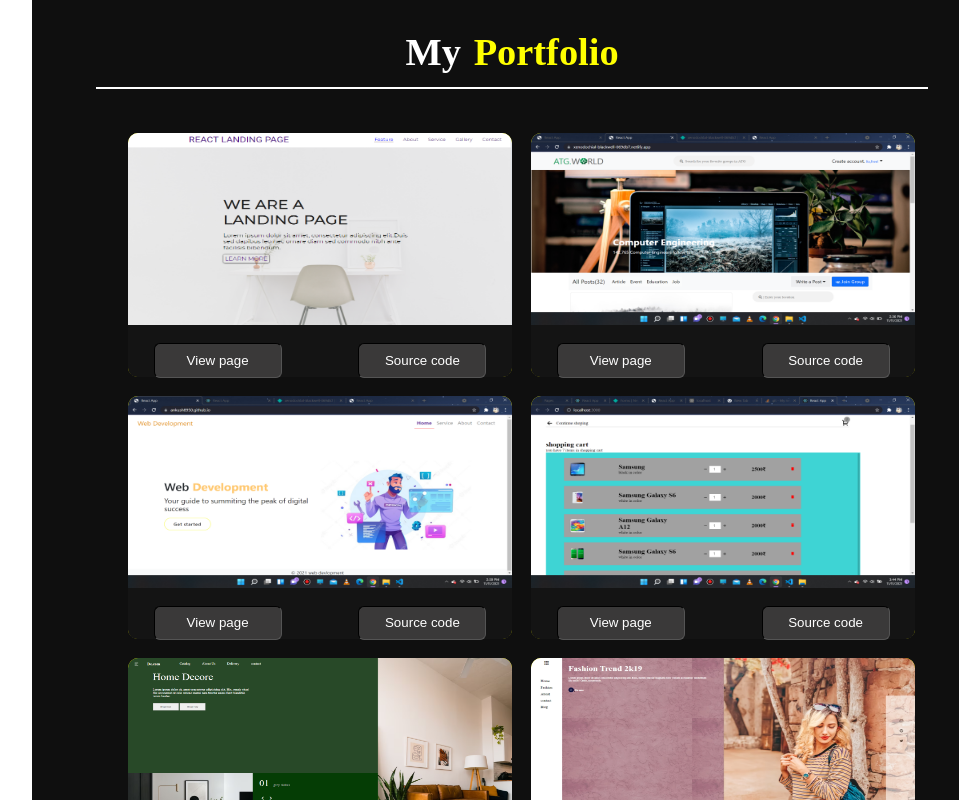
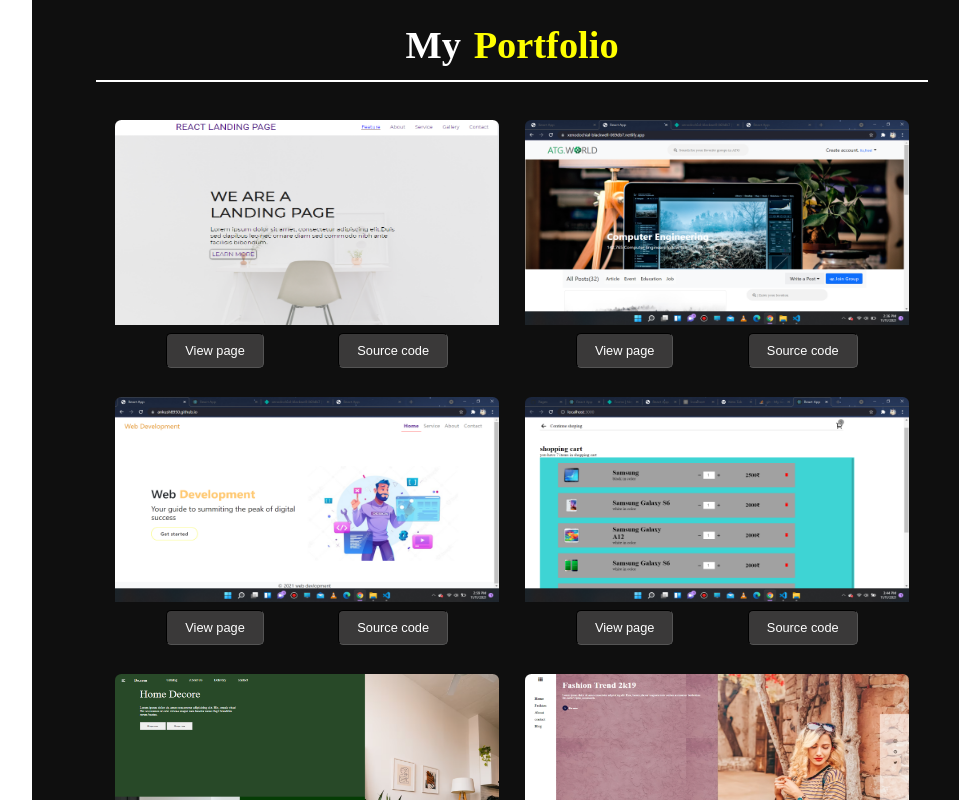
Before and after one commit to Ankush8950/my-portfolio, a React (Create React App) app: page / in a window 1280 px wide. Shown: the part 1820-2620 px from the top of the page, without its empty margins (288-1247 px from the left). Built offline with nearby package versions, Linux system fonts and the light colour scheme; the HTML template or start-up script is replaced by a standard one; a web font is replaced by a local one.

Commit message:
update portfolio

```diff
--- a/src/Component/About/About.module.css
+++ b/src/Component/About/About.module.css
@@ -23,15 +23,15 @@
 
 .head h1{
     font-size: 2.5vw;
-    color: yellow;
+    color:yellow;
     display: flex;
     align-items: center;
     justify-content: center;
 }
 
-h1 span{
+.head h1 span{
     font-size: 2.5vw;
-    color: rgb(255, 255, 255);
+    color: white;
 }
 
 .contaier{
--- a/src/Component/Header/Header.module.css
+++ b/src/Component/Header/Header.module.css
@@ -118,7 +118,7 @@ span{
         position: fixed;
         display: block;
         font-size: 50px;
-        color: rgb(180, 34, 34);
+        color: rgb(253, 252, 252);
         position: absolute;
         top: 30px;
         right: 30px;
--- a/src/Component/Portfolio/Card.module.css
+++ b/src/Component/Portfolio/Card.module.css
@@ -1,171 +1,103 @@
 .Card{
+    width: auto;
+    height: auto;
+    /* background-color: khaki; */
+    margin: 1vw;
     position: relative;
+    border-radius: 0.5vw;
+    overflow: hidden;
+}
+.port_image{
     width: 30vw;
-    height: 19vw;
-    border-radius: 10px;
-    background-color: yellow;
+    height: 16vw;
+}
+
+.port_image:hover + .cardHov_btn{
+   width: 30vw;
+   height: 16vw;
+   background: -webkit-linear-gradient(to right, #ffe000, #799f0c);
+   background: linear-gradient(to right, #ffe100b9, #789f0cc2);
+   display: flex;
+   align-items: center;
+   justify-content: space-between;
+   position: absolute;
+   top: 0;
+   left: 0;
+   bottom: 0;
+   right: 0;
+}
+
+.cardHov_btn{
     display: flex;
     align-items: center;
-    justify-content: center;
-    flex-direction: column;
-    margin-left: 1.5vw;
-    margin-top: 1.5vw;
-    /* border: 0.2px solid white; */
+    justify-content: space-between;
+    width: auto;
+    height: auto;
+    /* background-color: lawngreen; */
+    text-decoration: none;
+    padding: 0.3vw 4vw 0.3vw 4vw ;
+
+}
+.cardHov_btn a{
+    text-decoration: none;
+    display: flex;
 }
 
-.port_image{
-    position: relative;
-    width: 30vw;
-    height: 15vw;
-    border-top-left-radius: 10px ;
-    border-top-right-radius: 10px ;
-    transition: 1s ease-in-out;
-}
- .port_image:hover + .cardHov_btn{
-    width: 30vw;
-    height: 19vw;
-    animation-delay: initial;
-    scale: 2;
-    animation-delay: 2s;
-    z-index: 99;
-    border: 2px solid black;
+.cardHov_btn a button{
+    display: flex;
+    align-items: center;
+    justify-content: space-between;
+    width: auto;
+    height: auto;
+    padding: 0.7vw 1.4vw 0.7vw 1.4vw;
+    border: none;
+    border-radius: 0.4vw;
+    background-color: rgb(58, 57, 57);
+    color: white;
+    border: 1px inset rgb(0, 0, 0);
+    cursor: pointer;
+    font-size: 1vw;
 }
 
 
-
-.port_image:hover + .cardHov_btn{
-    width: 30vw;
-    height: 19vw;
-    background: -webkit-linear-gradient(to right, #ffe000, #799f0c); /* Chrome 10-25, Safari 5.1-6 */
-  background: linear-gradient(to right, #ffe100b9, #789f0cc2);
-    border-radius: 10px;
-    border: none;
-    display: block;
-    position: absolute;
-    top: 0;
-    left: 0;
-    right: 0;
-    bottom: 0;
-    display: flex;
-    align-items: center;
-    justify-content: center;
-    z-index: 999;
-    /* cursor: pointer; */
-}
-.cardHov_btn{
-    width: 30vw;
-    height: 4vw;
-    background-color: rgb(20, 20, 20);
-    border-bottom-left-radius: 9px ;
-    border-bottom-right-radius: 9px ;
-    display: flex;
-    align-items: center;
-    justify-content: space-between;
+@media screen and (max-width:998px) {
+    .port_image{
+        width: 40vw;
+        height: 25vw;
+    }
 }
 
-.cardHov_btn button{
-    border: none;
-    /* box-shadow: 7px 3px 7px solid rgb(255, 255, 255); */
-    border-radius: 6px;
-    background-color: rgb(58, 57, 57);
-    color: white;
-    width: 10vw;
-    height: 2.7vw;
-    z-index: 9999;
-    cursor: pointer;
-    border: 1px inset rgb(0, 0, 0);
-    margin: 2.5vw 2vw 1vw 2vw ;
-}
-
-
-.btn{
-    margin-top: 2vw;
-    width: 12vw;
-    height: 4vw;
-    background-color: rgb(107, 44, 44);
-}
-
-
-@media screen and (max-width:1080px) {
+@media screen and (max-width:600px) {
     .port_image{
-        width: 30vw;
-        height: 40vw;
+        width: 65vw;
+        height: 35vw;
     }
-}
-@media screen and (max-width:600px) {
-    .Card{
-        width: 100%;
+    .cardHov_btn a button{
+        font-size: 3vw;
+        padding: 0.7vw 1.4vw 0.7vw 1.4vw;
     }
-    .port_image{
-        width: 60vw;
-        height: 30vw;
-    }
-
     .port_image:hover + .cardHov_btn{
-        margin-left: 0vw;
-        width: 61.5vw;
-        height: 190px;
-        background-image: linear-gradient(rgba(255, 255, 0, 0.657),rgba(0, 128, 0, 0.568));
+        width: auto;
+        height: auto;
+        background: -webkit-linear-gradient(to right, #ffe000, #799f0c);
+        background: linear-gradient(to right, #ffe100b9, #789f0cc2);
+        display: flex;
+        align-items: center;
+        justify-content: space-between;
         position: absolute;
         top: 0;
         left: 0;
         bottom: 0;
         right: 0;
-        border-radius: 10px;
     }
 }
 
-
-@media screen and (max-width:500px) {
-    .Card{
-        width: 100%;
-        position: relative;
+@media screen and (max-width:400px) {
+    .port_image{
+        width: 75vw;
+        height: 40vw;
     }
-
-    .port_image{
-        margin-top: 1vw;
-        width: 90vw;
-        height: 38vw;
-    }
-    .port_image:hover + .cardHov_btn{
-        /* margin-right: 1vw !important; */
-        margin: 0 0 0 0 ;
-        width: 90vw;
-        height: 190px;
-        /* background-image: linear-gradient(rgba(255, 255, 0, 0.657),rgba(0, 128, 0, 0.568)); */
-        border-radius: 10px;
-        display: block;
-        display: flex;
-        align-items: center;
-        justify-content: center;
-        z-index: 999;
-
+    .cardHov_btn{
+    padding: 0.3vw 8vw 0.3vw 8vw ;
     }
 }
-
-
-@media screen and (max-width:400px) {
-    .port_image{
-        width: 90vw;
-        height: 45vw;
-    }
-    .port_image:hover + .cardHov_btn{
-        /* margin-right: 1vw !important; */
-        margin: 0 0 0 0;
-        width: 90vw;
-        height: 190px;
-        /* background-image: linear-gradient(rgba(255, 255, 0, 0.657),rgba(0, 128, 0, 0.568)); */
-        border-radius: 10px;
-        display: block;
-        position: absolute;
-        top: 0;
-        left: 0;
-        right: 0;
-        bottom: 0;
-        display: flex;
-        align-items: center;
-        justify-content: center;
-        z-index: 999;
-
-    }
-}
```
